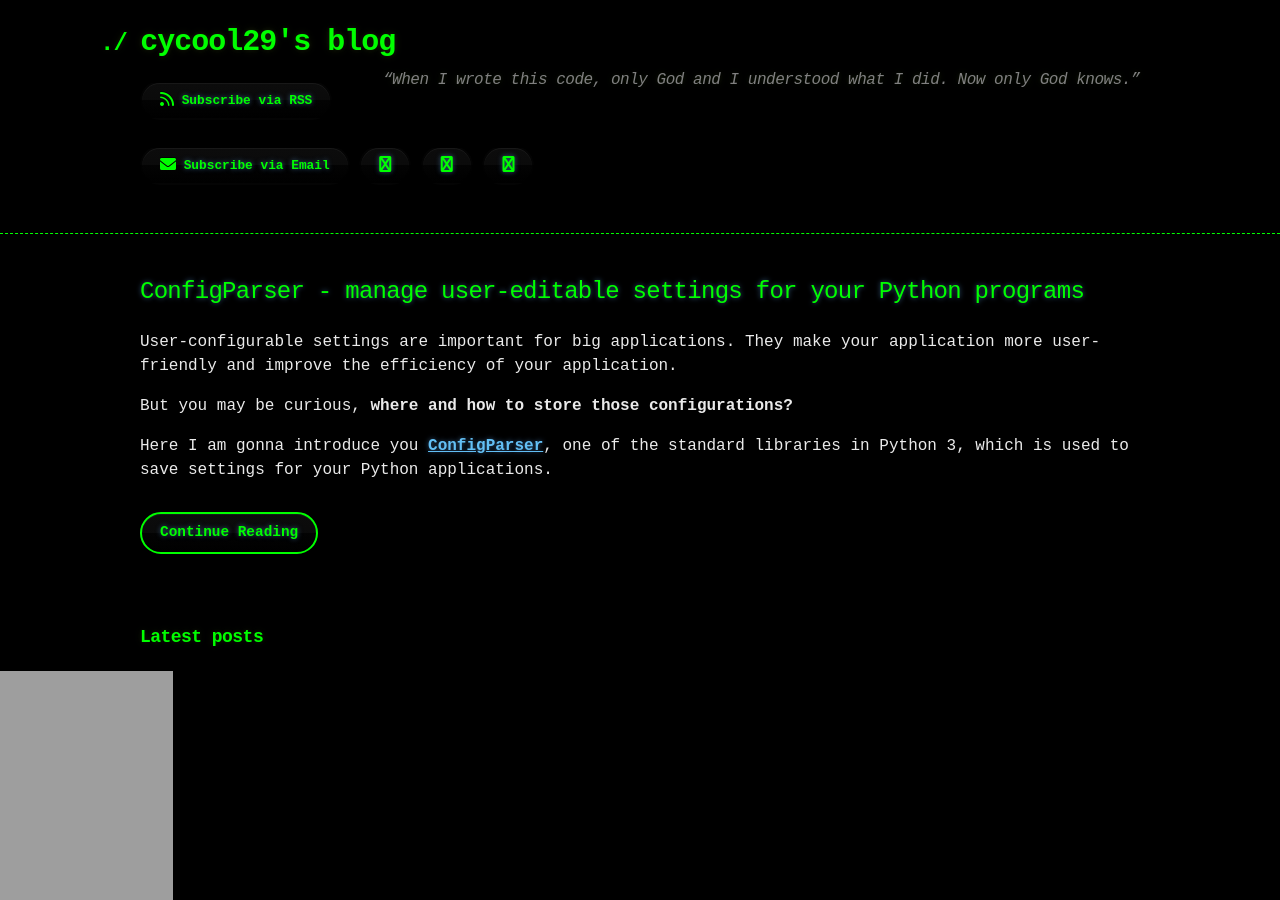
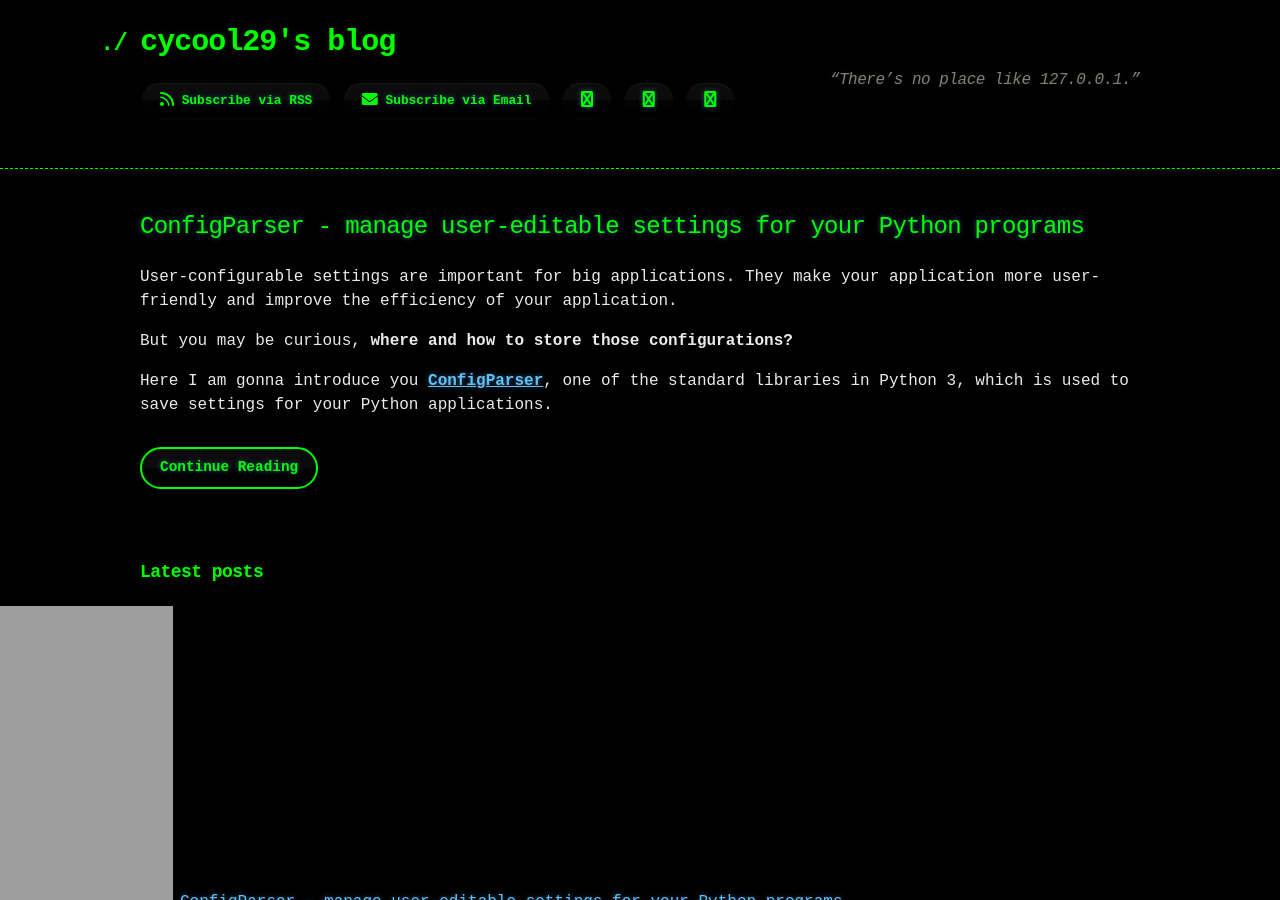
Before and after one commit to cycool29/cycool29.github.io, a Jekyll site: the page built from index.md, in a window 1280 px wide and 900 px high. Built offline with Jekyll 4.4.1, drawn with Linux system fonts in a browser that asks for light colours; a style sheet for code colours, icons or effects is not loaded.

Commit message:
Update quotes

```diff
--- a/_config.yml
+++ b/_config.yml
@@ -1,5 +1,5 @@
 title: cycool29's blog
-description: "“When I wrote this code, only God and I understood what I did. Now only God knows.” "
+description: "“There’s no place like 127.0.0.1.” "
 bio: A high school student. Intermediate in Python, Git, Bash. Learning JavaScript. He/Him. "
 author: cycool29
 url: https://cycool29.github.io
```
